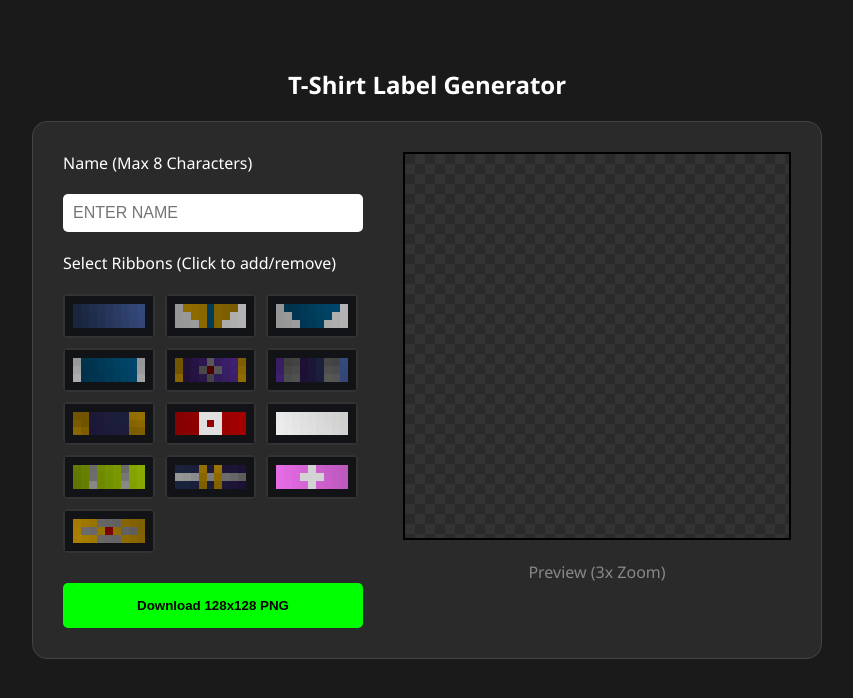
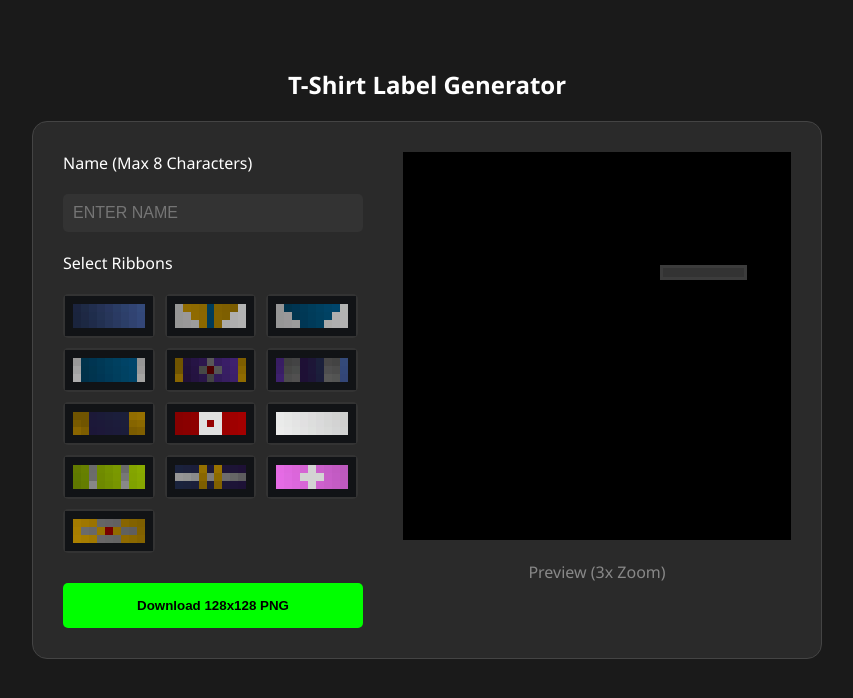
Before and after one commit to cruxtruder/testwebsite, a plain HTML site: page index.html in a window 1280 px wide. Shown: the whole page, without its empty margins (213-1066 px from the left). Drawn offline with Linux system fonts and the light colour scheme.

Commit message:
Update index.html

```diff
--- a/index.html
+++ b/index.html
@@ -14,24 +14,18 @@
 
         .controls { width: 300px; display: flex; flex-direction: column; gap: 20px; }
         canvas {
-            background-image: linear-gradient(45deg, #333 25%, transparent 25%),
-                              linear-gradient(-45deg, #333 25%, transparent 25%),
-                              linear-gradient(45deg, transparent 75%, #333 75%),
-                              linear-gradient(-45deg, transparent 75%, #333 75%);
-            background-size: 20px 20px;
-            background-position: 0 0, 0 10px, 10px -10px, -10px 0px;
-            border: 2px solid #000;
+            background: #000;
             image-rendering: pixelated;
             width: 384px; height: 384px; /* 3x Zoom for visibility */
+            border: 2px solid #000;
         }
 
-        input[type="text"] { padding: 10px; border-radius: 5px; border: none; font-size: 16px; text-transform: uppercase; }
+        input[type="text"] { padding: 10px; border-radius: 5px; border: none; font-size: 16px; text-transform: uppercase; background: #333; color: white; }
         .ribbon-grid { display: grid; grid-template-columns: repeat(3, 1fr); gap: 10px; max-height: 400px; overflow-y: auto; padding-right: 5px; }
         .ribbon-btn { cursor: pointer; border: 2px solid transparent; border-radius: 5px; background: #333; transition: 0.2s; position: relative; }
         .ribbon-btn.active { border-color: #00ff00; background: #444; }
         .ribbon-btn img { width: 100%; display: block; image-rendering: pixelated; }
 
-        /* Small badge to show the order selected */
         .ribbon-btn.active::after {
             content: attr(data-order);
             position: absolute; top: -5px; right: -5px; background: #00ff00;
@@ -50,7 +44,7 @@
             <label>Name (Max 8 Characters)</label>
             <input type="text" id="userName" maxlength="8" placeholder="ENTER NAME" oninput="updateCanvas()">
 
-            <label>Select Ribbons (Click to add/remove)</label>
+            <label>Select Ribbons</label>
             <div class="ribbon-grid" id="ribbonGrid">
                 <div class="ribbon-btn" onclick="toggleRibbon('Academy Graduate Ribbon.png', this)"><img src="ribbons/Academy Graduate Ribbon.png"></div>
                 <div class="ribbon-btn" onclick="toggleRibbon('Distinguished Service 2nd Class.png', this)"><img src="ribbons/Distinguished Service 2nd Class.png"></div>
@@ -78,19 +72,18 @@
     <script>
         const canvas = document.getElementById('tshirtCanvas');
         const ctx = canvas.getContext('2d');
-        let selectedRibbons = []; // Order-preserved array
+        let selectedRibbons = [];
 
-        // Requirements from your prompt
         const RIBBON_W = 11;
         const RIBBON_H = 5;
         const GRID_START_X = 9;
         const GRID_START_Y = 30;
         const MAX_PER_ROW = 3;
 
-        // Text box: 85,37 (TL) to 113,41 (BR)
-        const BOX_CENTER_X = 99; // (85+113)/2
+        // Coordinates for text box
+        const BOX_CENTER_X = 99;
         const BOX_BOTTOM_Y = 41;
-        const BOX_WIDTH = 28;    // 113-85
+        const BOX_WIDTH = 28;
 
         function toggleRibbon(filename, el) {
             const path = 'ribbons/' + filename;
@@ -105,9 +98,8 @@
                 el.classList.add('active');
             }
 
-            // Update order visual aids
             document.querySelectorAll('.ribbon-btn.active').forEach(btn => {
-                const btnPath = btn.querySelector('img').getAttribute('src');
+                const btnPath = 'ribbons/' + btn.getAttribute('onclick').split("'")[1];
                 const orderNum = selectedRibbons.indexOf(btnPath) + 1;
                 btn.setAttribute('data-order', orderNum);
             });
@@ -118,27 +110,43 @@
         async function updateCanvas() {
             ctx.clearRect(0, 0, canvas.width, canvas.height);
 
-            // 1. Draw Text (Centered in 85,37-113,41)
+            // 1. Essential for pixel-art: Disable all smoothing
+            ctx.imageSmoothingEnabled = false;
+
+            // 2. Draw Template (blank.png)
+            try {
+                const template = await loadImage('blank.png');
+                ctx.drawImage(template, 0, 0, 128, 128);
+            } catch (e) {
+                console.warn("blank.png not found.");
+            }
+
+            // 3. Draw Text (Pixel-perfect centering in 5px high box)
             const name = document.getElementById('userName').value.toUpperCase();
-            ctx.font = "6px 'SpecialFont'";
+
+            // Set font size to 5px to match your box height
+            ctx.font = "5px 'SpecialFont'";
             ctx.fillStyle = "white";
-            ctx.textAlign = "center";
-            ctx.fillText(name, BOX_CENTER_X, BOX_BOTTOM_Y, BOX_WIDTH);
 
-            // 2. Draw Ribbons in Order
+            // Centering Logic
+            ctx.textAlign = "center";   // Centers horizontally on X
+            ctx.textBaseline = "middle"; // Centers vertically on Y
+
+            // X = 99 (Center of 85-113)
+            // Y = 39 (Center of 37-41)
+            ctx.fillText(name, 99, 39);
+
+            // 4. Draw Ribbons
             for (let i = 0; i < selectedRibbons.length; i++) {
                 const row = Math.floor(i / MAX_PER_ROW);
                 const col = i % MAX_PER_ROW;
-
                 const x = GRID_START_X + (col * RIBBON_W);
                 const y = GRID_START_Y + (row * RIBBON_H);
 
                 try {
                     const img = await loadImage(selectedRibbons[i]);
                     ctx.drawImage(img, x, y, RIBBON_W, RIBBON_H);
-                } catch (e) {
-                    console.error("Failed to load:", selectedRibbons[i]);
-                }
+                } catch (e) { console.error(e); }
             }
         }
 
@@ -147,13 +155,13 @@
                 const img = new Image();
                 img.onload = () => resolve(img);
                 img.onerror = reject;
-                img.src = src;
+                img.src = src + "?t=" + new Date().getTime(); // Prevent cache issues
             });
         }
 
         function download() {
             const link = document.createElement('a');
-            link.download = 'roblox-tshirt.png';
+            link.download = 'tshirt.png';
             link.href = canvas.toDataURL("image/png");
             link.click();
         }
```
